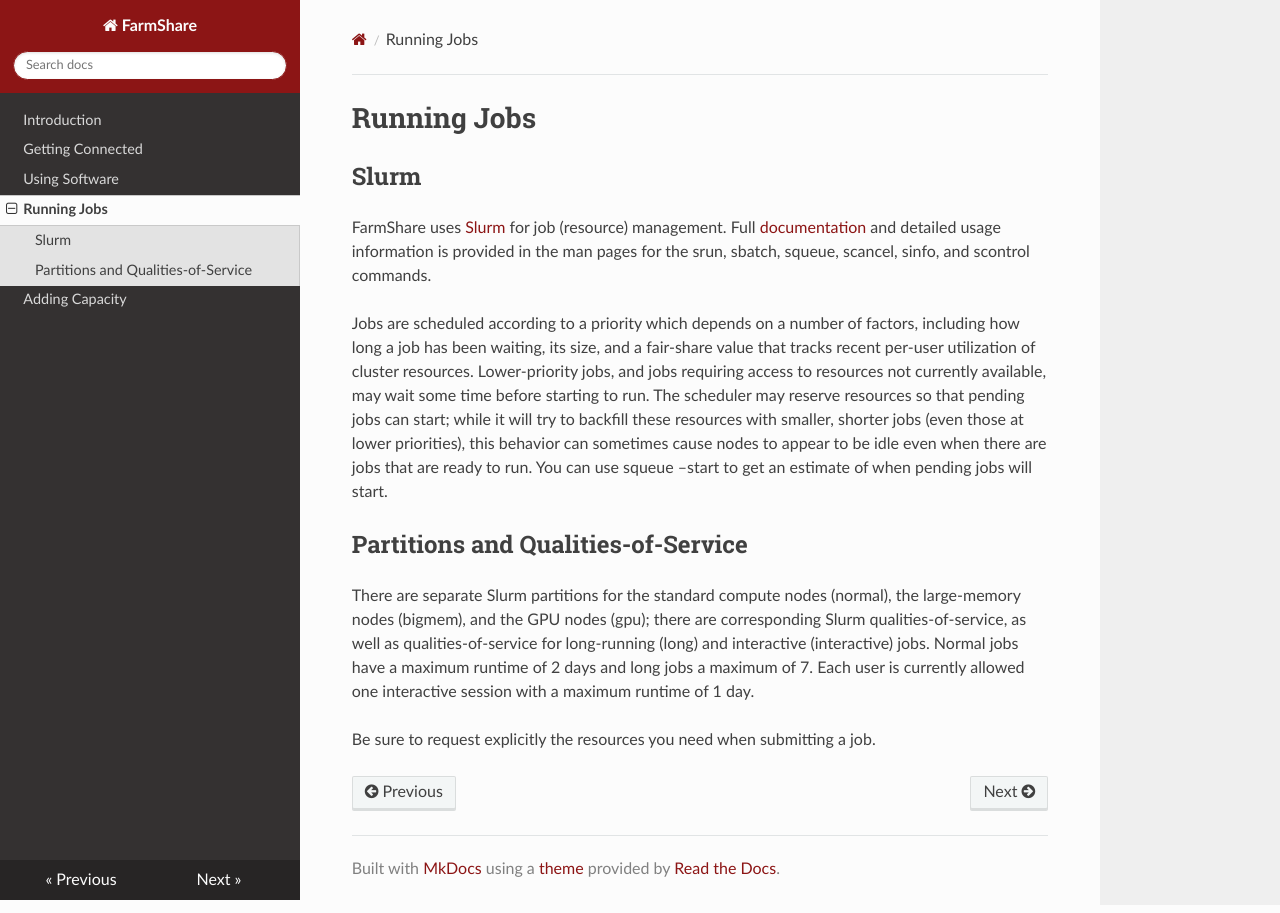
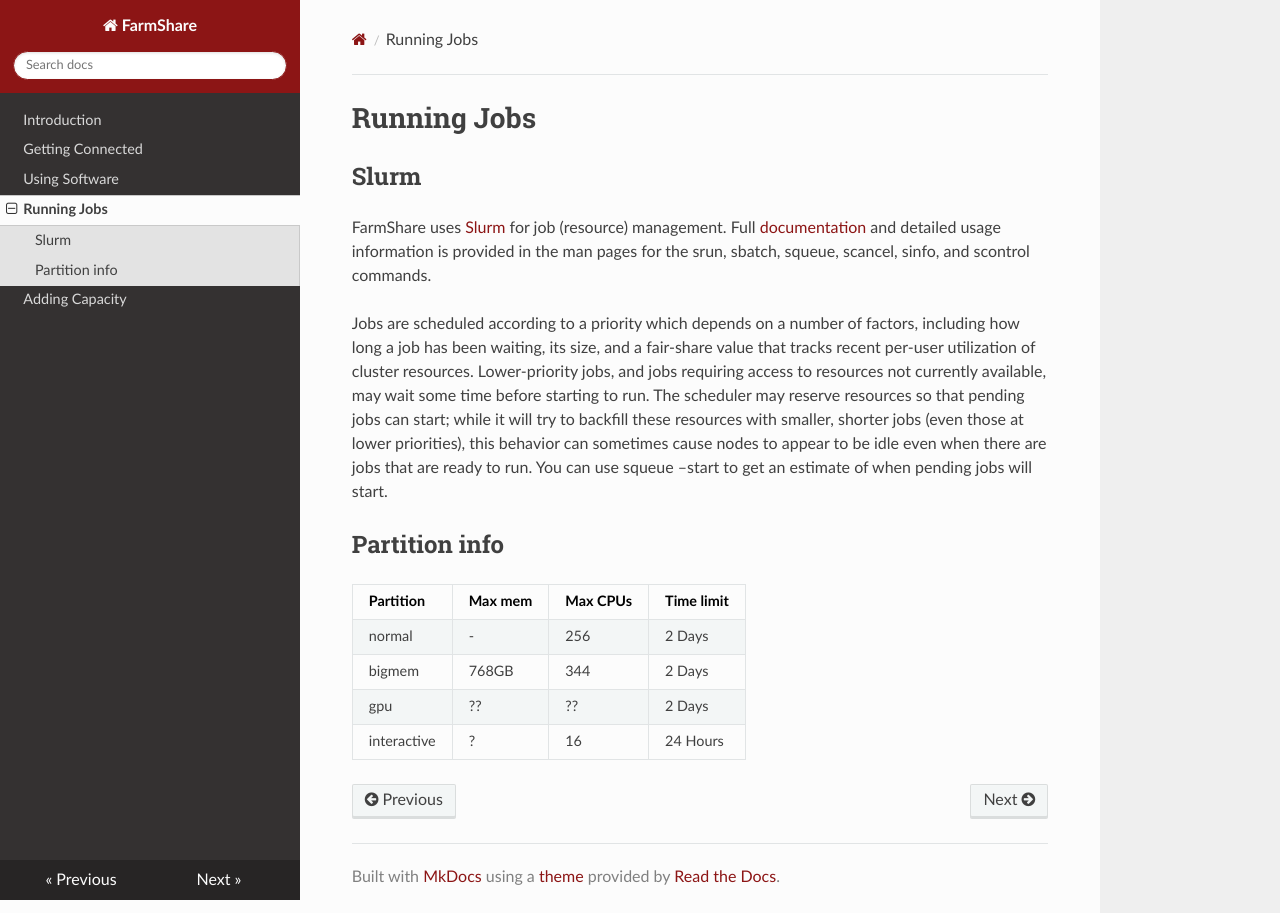
Before and after one commit to stanford-rc/farmshare-docs, an MkDocs documentation site: the page built from docs/slurm.md, in a window 1280 px wide. Built offline with MkDocs 1.6.1, drawn with Linux system fonts in a browser that asks for light colours; nearby versions of some CDN libraries.

Commit message:
Update slurm.md

```diff
--- a/docs/slurm.md
+++ b/docs/slurm.md
@@ -6,8 +6,11 @@ FarmShare uses [Slurm](https://slurm.schedmd.com/) for job (resource) management
 
 Jobs are scheduled according to a priority which depends on a number of factors, including how long a job has been waiting, its size, and a fair-share value that tracks recent per-user utilization of cluster resources. Lower-priority jobs, and jobs requiring access to resources not currently available, may wait some time before starting to run. The scheduler may reserve resources so that pending jobs can start; while it will try to backfill these resources with smaller, shorter jobs (even those at lower priorities), this behavior can sometimes cause nodes to appear to be idle even when there are jobs that are ready to run. You can use squeue --start to get an estimate of when pending jobs will start.
 
-## Partitions and Qualities-of-Service
+## Partition info
 
-There are separate Slurm partitions for the standard compute nodes (normal), the large-memory nodes (bigmem), and the GPU nodes (gpu); there are corresponding Slurm qualities-of-service, as well as qualities-of-service for long-running (long) and interactive (interactive) jobs. Normal jobs have a maximum runtime of 2 days and long jobs a maximum of 7. Each user is currently allowed one interactive session with a maximum runtime of 1 day.
-
-Be sure to request explicitly the resources you need when submitting a job.
+| Partition   | Max mem | Max CPUs | Time limit |
+|-------------|---------|----------|------------|
+| normal      | -       | 256      | 2 Days     |
+| bigmem      | 768GB   | 344      | 2 Days     |
+| gpu         | ??      | ??       | 2 Days     |
+| interactive | ?       | 16       | 24 Hours   |
```
